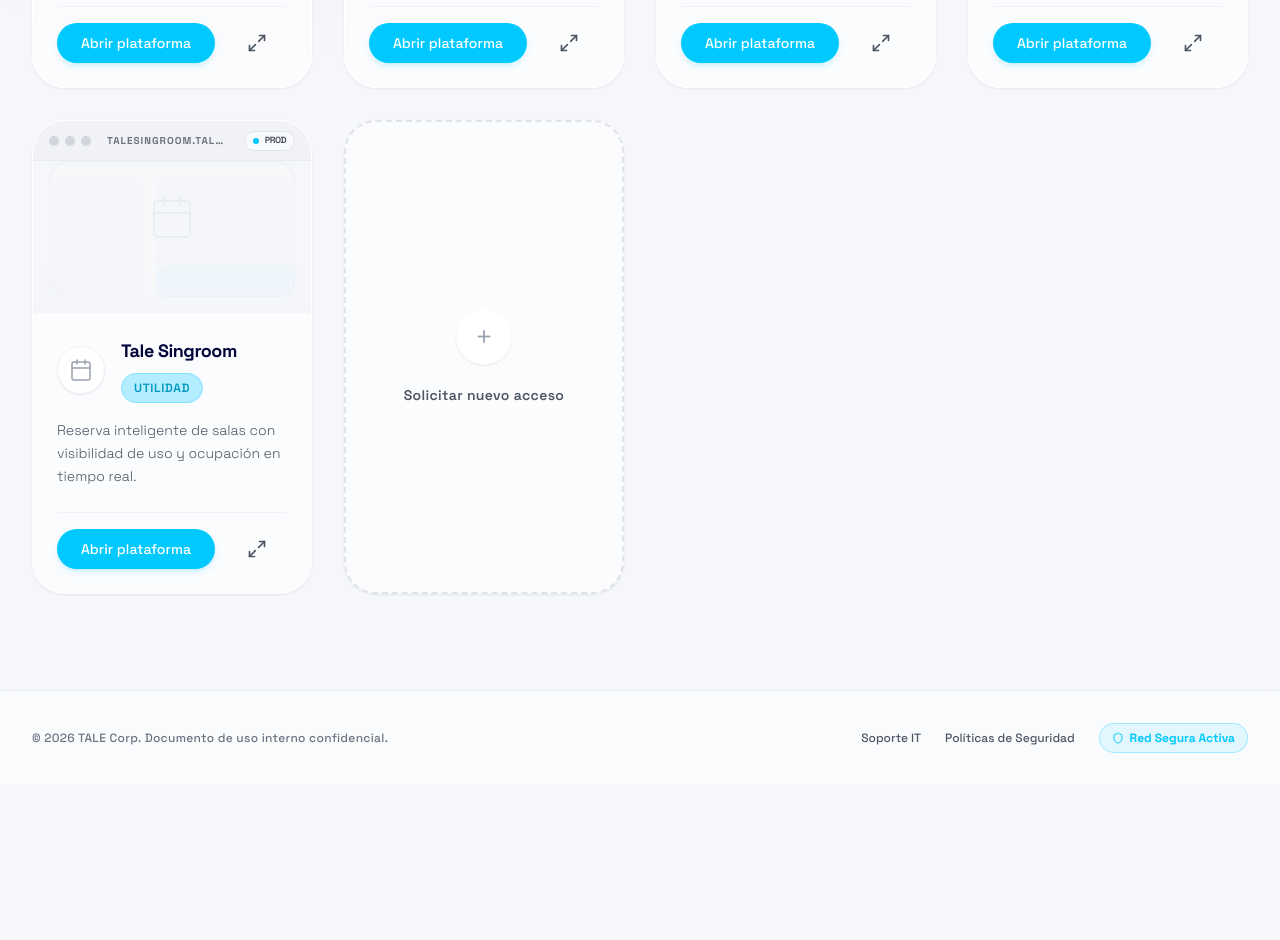
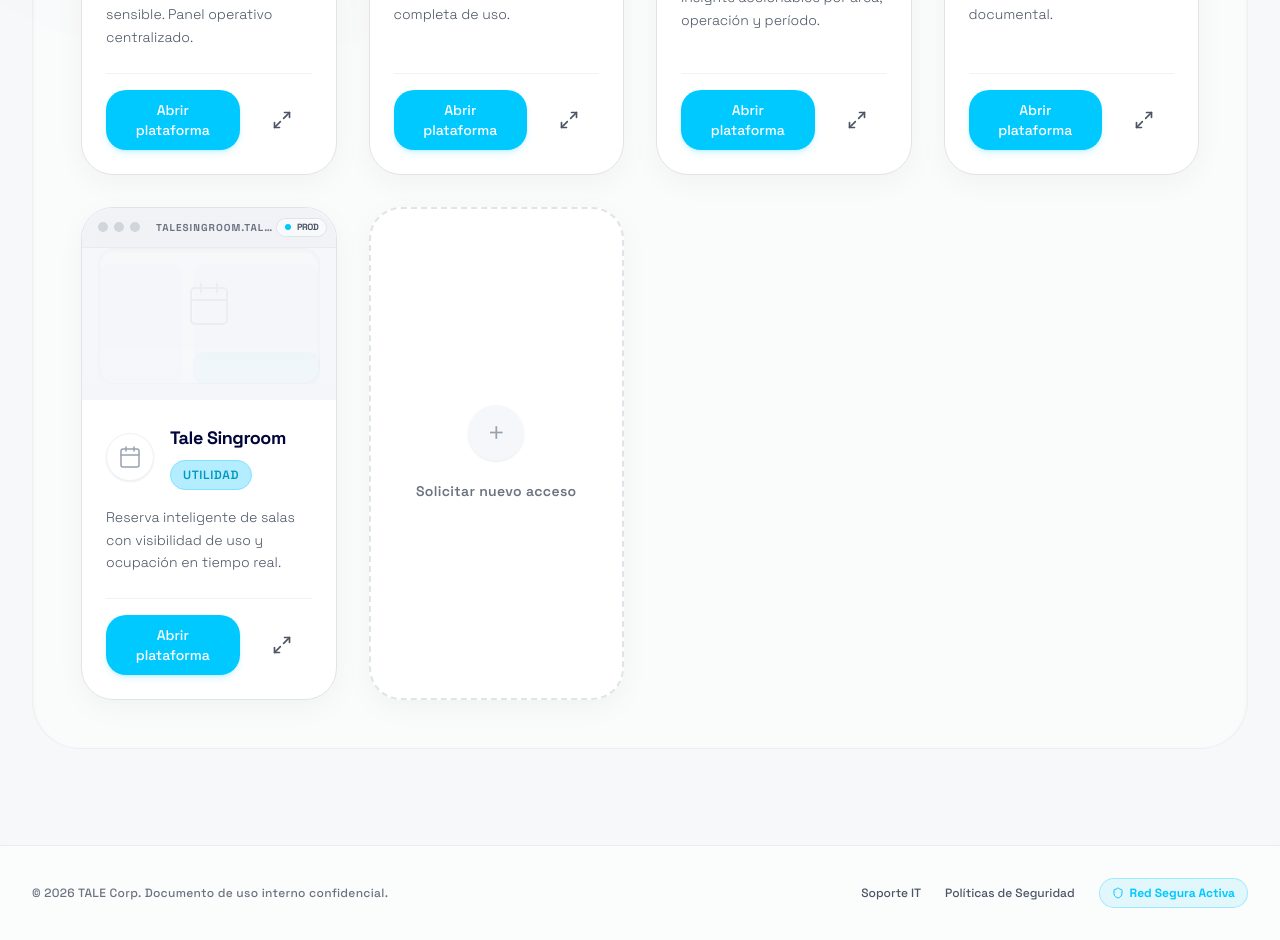
Before and after one commit to tale-ing-digital/tale_landing, a React (Vite) app: page / in a window 1280 px wide. Shown: the part 920-1860 px from the top of the page. Before the commit the page ends 1705 px from the top, so only its background shows below. Built offline with nearby package versions, Linux system fonts and the light colour scheme.

Commit message:
style: refinamiento visual premium y configuración de modo claro por defecto

```diff
--- a/src/App.jsx
+++ b/src/App.jsx
@@ -7,10 +7,12 @@
 
 export default function App() {
   const [isDarkMode, setIsDarkMode] = useState(() => {
-    // Check localStorage first, then system preference
+    // Check localStorage first
     const stored = localStorage.getItem('theme-mode');
     if (stored) return stored === 'dark';
-    return window.matchMedia('(prefers-color-scheme: dark)').matches;
+
+    // Default to LIGHT mode for new users, ignoring system preference as requested
+    return false;
   });
 
   const [selectedApp, setSelectedApp] = useState(null);
--- a/src/components/AppWidget.jsx
+++ b/src/components/AppWidget.jsx
@@ -11,8 +11,8 @@
       onClick={() => onAppAction(app.id, 'open')}
       className={`group relative flex flex-col rounded-3xl transition-all duration-500 cursor-pointer ${
         isActive
-          ? 'bg-white shadow-xl shadow-cyan/15 ring-1 ring-cyan/30 transform -translate-y-1 scale-105 dark:bg-slate-800 dark:ring-cyan/50'
-          : 'glass dark:glass-dark hover:shadow-lg hover:bg-white/80 dark:hover:bg-slate-700/80 hover:-translate-y-1'
+          ? 'bg-white shadow-2xl shadow-cyan/10 ring-1 ring-cyan/20 transform -translate-y-1 scale-105 dark:bg-slate-800 dark:ring-cyan/50'
+          : 'glass dark:glass-dark hover:shadow-xl hover:shadow-slate-200/50 hover:bg-white dark:hover:bg-slate-700/80 hover:-translate-y-1 hover:border-slate-300'
       }`}
     >
       <IframePreview app={app} isActive={isActive} />
--- a/src/components/Portal.jsx
+++ b/src/components/Portal.jsx
@@ -18,6 +18,7 @@
       <HeroSection />
 
       {/* Apps Grid */}
+      <div className="bg-white/40 dark:bg-slate-900/20 backdrop-blur-sm rounded-[3rem] p-8 lg:p-12 border border-slate-200/50 dark:border-slate-800/50 shadow-inner">
         <div className="grid grid-cols-1 md:grid-cols-2 lg:grid-cols-4 gap-6 lg:gap-8 auto-rows-max">
           {APPS.map((app) => (
             <AppWidget
@@ -29,13 +30,14 @@
           ))}
 
           {/* Solicitar nuevo acceso card */}
-        <div className="group flex flex-col items-center justify-center glass dark:glass-dark rounded-3xl border-2 border-dashed border-slate-200 dark:border-slate-700 hover:border-cyan/40 dark:hover:border-cyan/40 hover:bg-white/80 dark:hover:bg-slate-700/80 transition-all duration-300 min-h-96 cursor-pointer shadow-sm">
-          <div className="w-14 h-14 rounded-full bg-white dark:bg-slate-800 shadow-sm flex items-center justify-center mb-5 group-hover:scale-110 group-hover:shadow-md transition-all duration-300">
+          <div className="group flex flex-col items-center justify-center glass dark:glass-dark rounded-3xl border-2 border-dashed border-slate-200 dark:border-slate-700 hover:border-cyan/40 dark:hover:border-cyan/40 hover:bg-white dark:hover:bg-slate-700/80 transition-all duration-300 min-h-96 cursor-pointer">
+            <div className="w-14 h-14 rounded-full bg-slate-50 dark:bg-slate-800 shadow-sm flex items-center justify-center mb-5 group-hover:scale-110 group-hover:shadow-md transition-all duration-300">
               <span className="text-3xl font-light text-slate-400 group-hover:text-cyan">+</span>
             </div>
-          <span className="text-sm font-semibold text-slate-600 dark:text-slate-300 group-hover:text-navy dark:group-hover:text-cyan tracking-wide">
+            <span className="text-sm font-semibold text-slate-500 dark:text-slate-400 group-hover:text-navy dark:group-hover:text-cyan tracking-wide">
               Solicitar nuevo acceso
             </span>
+          </div>
         </div>
       </div>
     </main>
--- a/src/styles/globals.css
+++ b/src/styles/globals.css
@@ -17,7 +17,7 @@
   }
 
   body {
-    @apply bg-slate-50 text-slate-900 font-sans;
+    @apply bg-slate-100/50 text-slate-900 font-sans dark:bg-slate-950;
   }
 
   /* Selection styling */
@@ -47,7 +47,7 @@
 @layer components {
   /* Premium glass effect */
   .glass {
-    @apply bg-white/60 backdrop-blur-xl border border-white shadow-sm;
+    @apply bg-white border border-slate-200 shadow-[0_8px_30px_rgb(0,0,0,0.04)];
   }
 
   .glass-dark {
```
Lines whose indentation alone changed are shown as unchanged.
